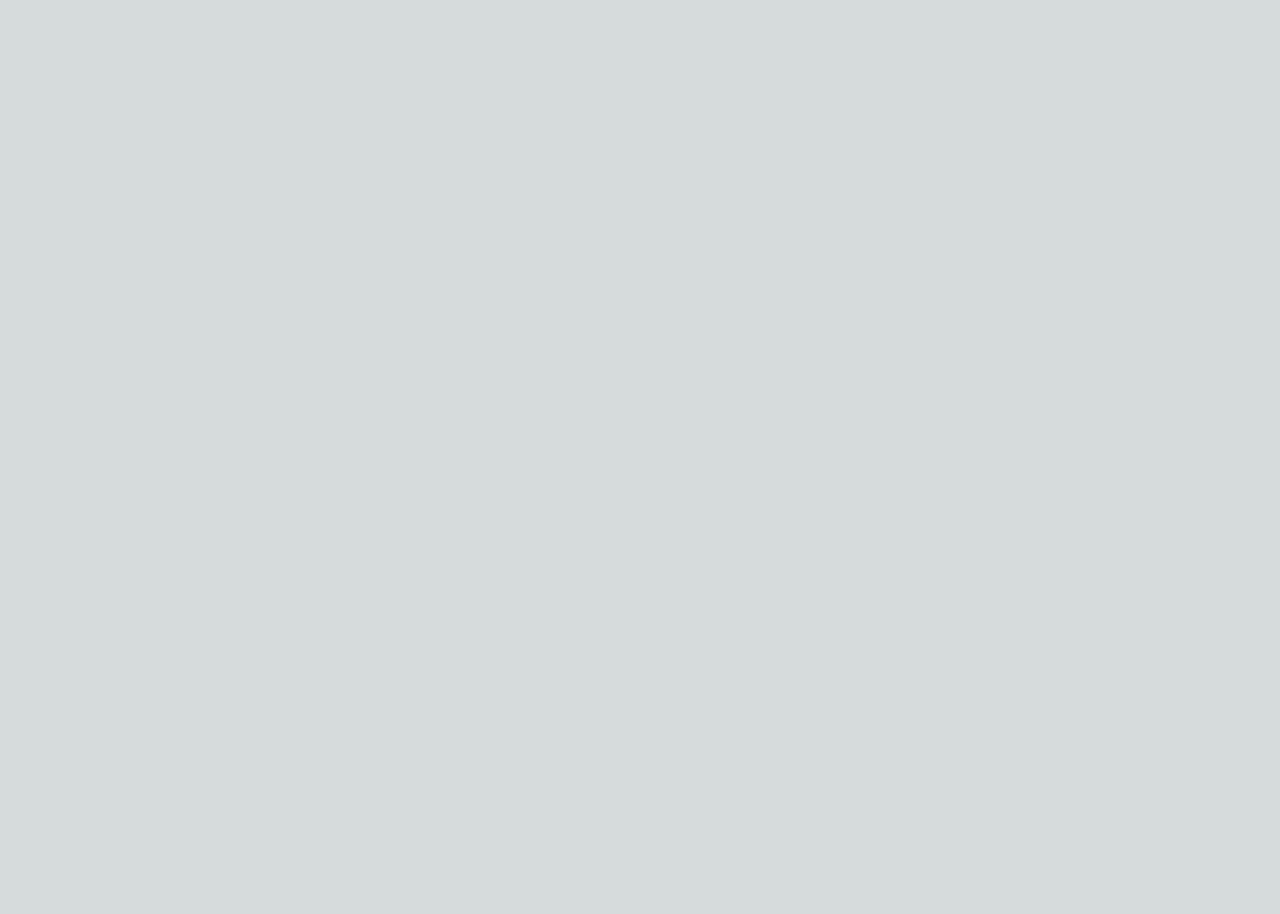
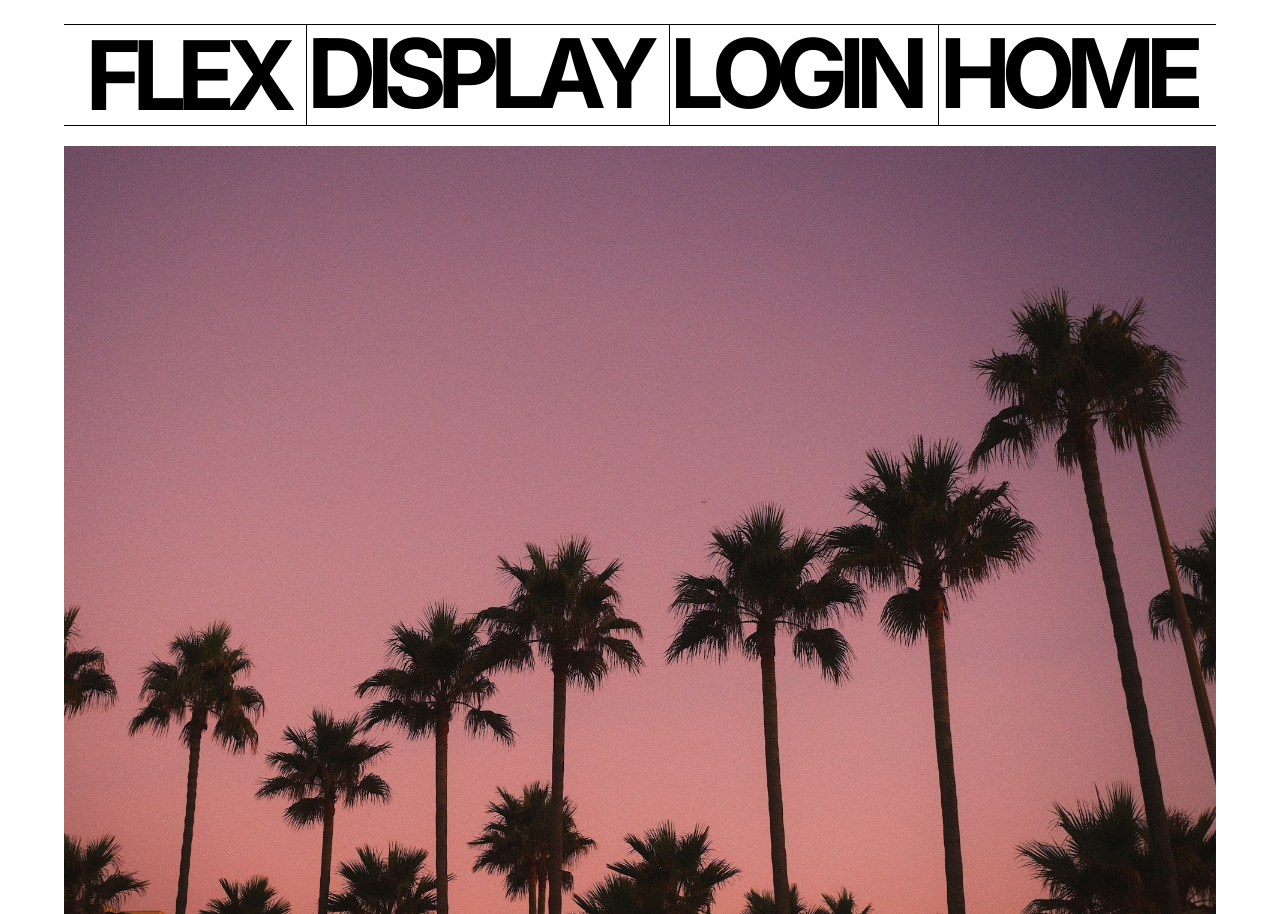
Before and after one commit to MigVarona/Estudio-web, a Next.js app: page / in a window 1280 px wide. Before the commit the page ends 800 px from the top, so only its background shows below. Built offline with nearby package versions, Linux system fonts and the light colour scheme.

Commit message:
Primer commit

```diff
--- a/package.json
+++ b/package.json
@@ -9,9 +9,10 @@
     "lint": "next lint"
   },
   "dependencies": {
+    "@tailwindcss/typography": "^0.5.12",
+    "next": "14.1.4",
     "react": "^18",
-    "react-dom": "^18",
-    "next": "14.1.4"
+    "react-dom": "^18"
   },
   "devDependencies": {
     "autoprefixer": "^10.0.1",
--- a/src/app/globals.css
+++ b/src/app/globals.css
@@ -2,32 +2,8 @@
 @tailwind components;
 @tailwind utilities;
 
-:root {
-  --foreground-rgb: 0, 0, 0;
-  --background-start-rgb: 214, 219, 220;
-  --background-end-rgb: 255, 255, 255;
+.vertical-line {
+  border-left: 1.5px solid rgb(0, 0, 0);
+  height: 100px;
+  margin-left: 19px;
 }
-
-@media (prefers-color-scheme: dark) {
-  :root {
-    --foreground-rgb: 255, 255, 255;
-    --background-start-rgb: 0, 0, 0;
-    --background-end-rgb: 0, 0, 0;
-  }
-}
-
-body {
-  color: rgb(var(--foreground-rgb));
-  background: linear-gradient(
-      to bottom,
-      transparent,
-      rgb(var(--background-end-rgb))
-    )
-    rgb(var(--background-start-rgb));
-}
-
-@layer utilities {
-  .text-balance {
-    text-wrap: balance;
-  }
-}
--- a/src/app/page.jsx
+++ b/src/app/page.jsx
@@ -1,7 +1,62 @@
-import Image from "next/image";
-
 export default function Home() {
   return (
-   <div></div>
+    <div>
+      <nav>
+        <div className="flex items-center  justify-center flex-col">
+          <div className="border-b mt-6 border-black w-full max-w-6xl"></div>
+          <div className="flex items-center max-w-6xl justify-center">
+              <h1
+                className="font-bold text-5xl sm:text-6xl md:text-6xl lg:text-7xl xl:text-8xl m-0 p-0 leading-none"
+                style={{
+                  letterSpacing: "-0.1em",
+                  marginBottom: "0",
+                  marginTop: "0",
+                }}
+              >
+                FLEX
+              </h1>
+            <div className="vertical-line">
+              <h1
+                className="font-bold text-5xl sm:text-6xl md:text-6xl lg:text-7xl xl:text-8xl m-0 p-0 leading-none"
+                style={{
+                  letterSpacing: "-0.1em",
+                  marginBottom: "0",
+                  marginTop: "0",
+                }}
+              >
+                DISPLAY
+              </h1>
+            </div>
+            <div className="vertical-line">
+              <h1
+                className="font-bold text-5xl sm:text-6xl md:text-6xl lg:text-7xl xl:text-8xl m-0 p-0 leading-none"
+                style={{
+                  letterSpacing: "-0.1em",
+                  marginBottom: "0",
+                  marginTop: "0",
+                }}
+              >
+                LOGIN
+              </h1>
+            </div>
+            <div className="vertical-line">
+              <h1
+                className="font-bold text-5xl sm:text-6xl md:text-6xl lg:text-7xl xl:text-8xl m-0 p-0 leading-none"
+                style={{
+                  letterSpacing: "-0.1em",
+                  marginBottom: "0",
+                  marginTop: "0",
+                }}
+              >
+                HOME
+              </h1>
+            </div>
+          </div>
+          <div className="border-b  border-black w-full max-w-6xl"></div>
+        </div>
+        <img src="/ingmar-h-EU9kFDZimS4-unsplash.jpg" alt="" className="mx-auto mt-5 max-w-6xl" /> {/* Añadimos mx-auto para centrar horizontalmente */}
+
+      </nav>
+      </div>
   );
 }
```
Also changed, not shown: public/ingmar-h-EU9kFDZimS4-unsplash.jpg (added), 1 other file (tests, documents, lock files or other folders).
